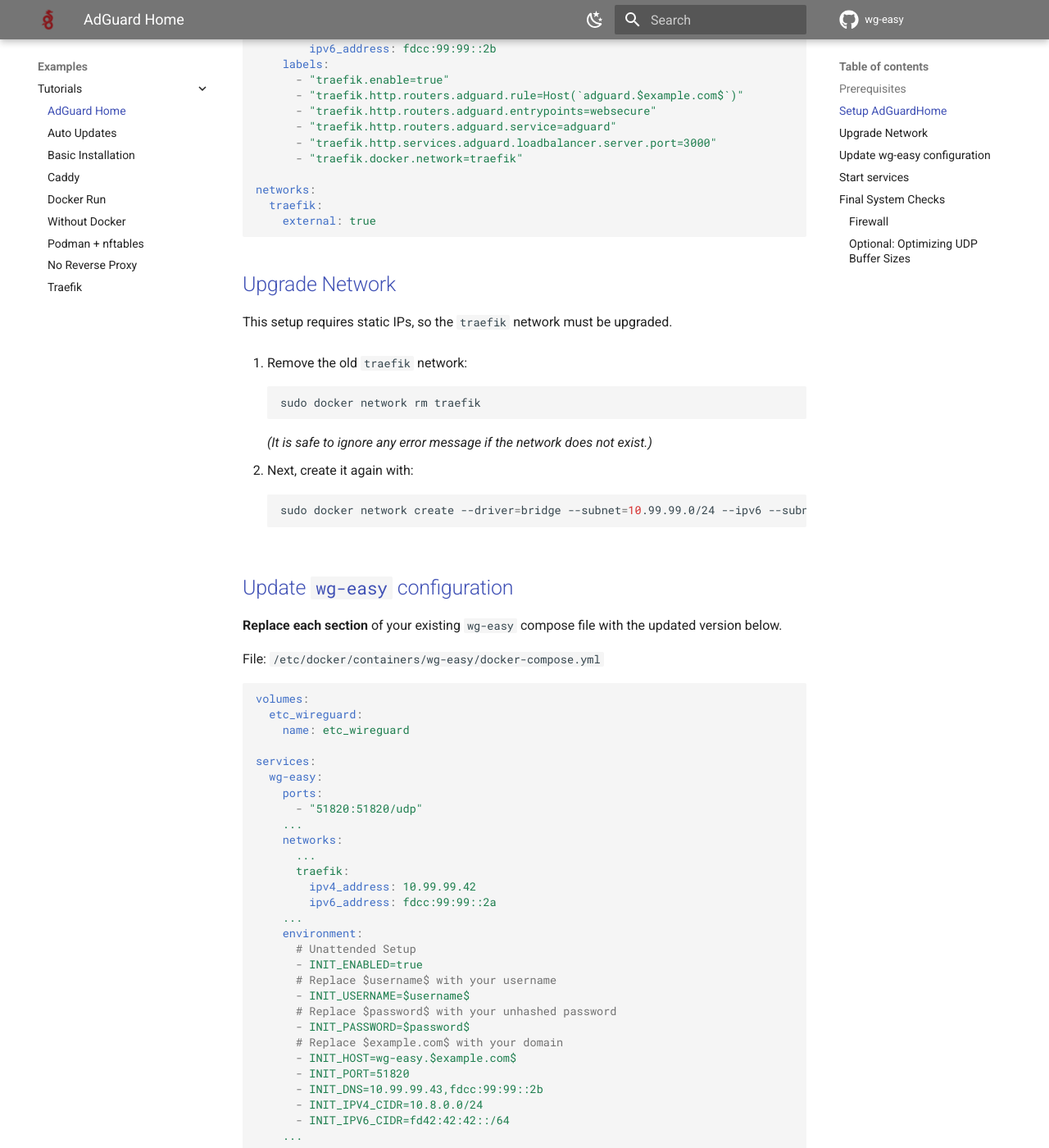
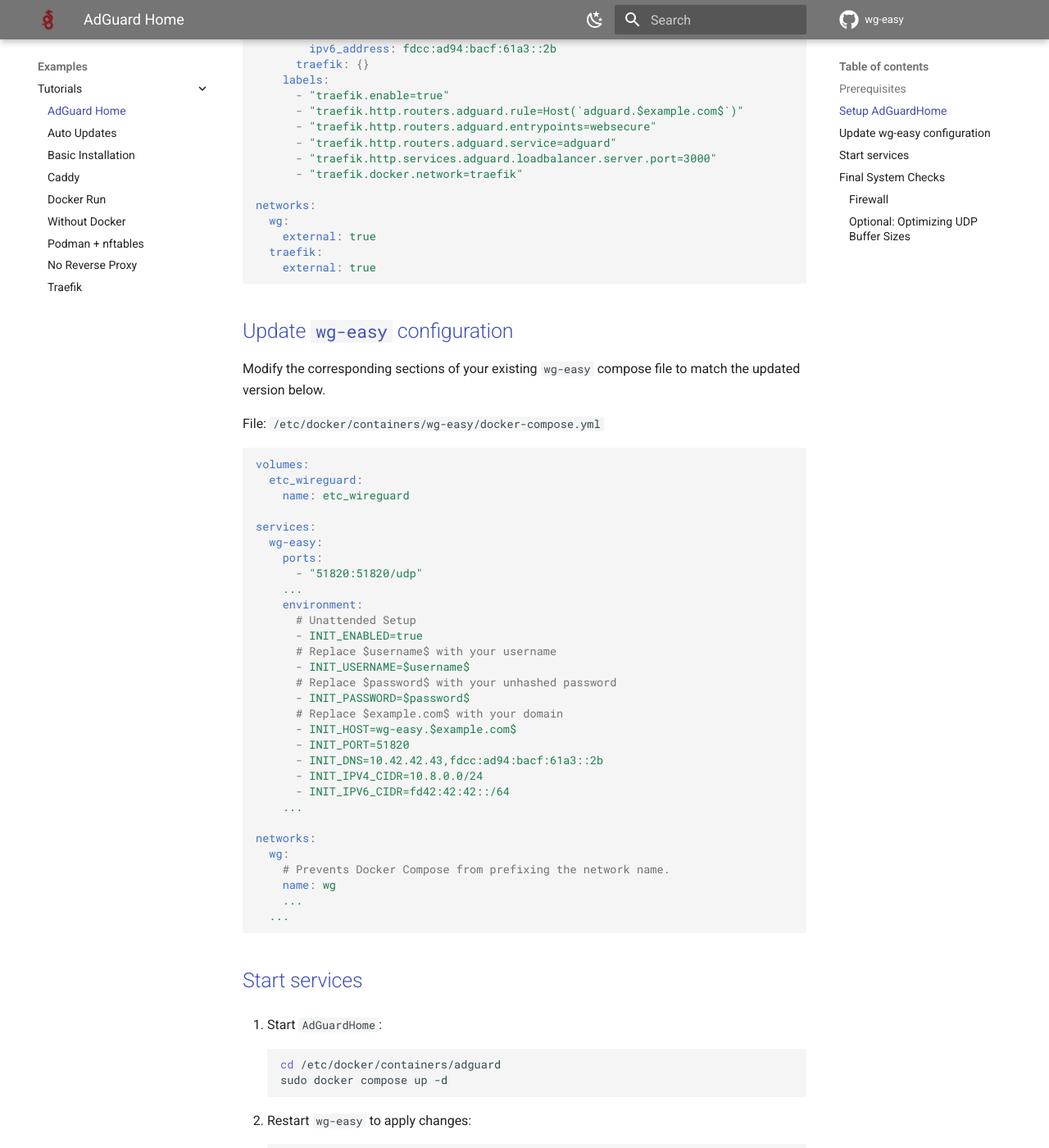
Before and after one commit to wg-easy/wg-easy, an MkDocs documentation site: the page built from docs/content/examples/tutorials/adguard.md, in a window 1280 px wide and 1400 px high, scrolled down 1014 px. Shown: the whole window at 82% size. Built offline with MkDocs 1.6.1 and Material for MkDocs 9.7.7, drawn with Linux system fonts in a browser that asks for light colours; comment, search, counter and statistics services are not loaded; the version menu is left out; some of the changed text lies outside the part shown.

Commit message:
docs: Refine AdGuard Home tutorial based on feedback
Signed-off-by: Edgar R.N <ernvk23@gmail.com>

````diff
--- a/docs/content/examples/tutorials/adguard.md
+++ b/docs/content/examples/tutorials/adguard.md
@@ -38,9 +38,10 @@
       - /etc/docker/volumes/adguard/adguard_work:/opt/adguardhome/work
       - /etc/docker/volumes/adguard/adguard_conf:/opt/adguardhome/conf
     networks:
-      traefik:
-        ipv4_address: 10.99.99.43
-        ipv6_address: fdcc:99:99::2b
+      wg:
+        ipv4_address: 10.42.42.43
+        ipv6_address: fdcc:ad94:bacf:61a3::2b
+      traefik: {}
     labels:
       - "traefik.enable=true"
       - "traefik.http.routers.adguard.rule=Host(`adguard.$example.com$`)"
@@ -50,31 +51,15 @@
       - "traefik.docker.network=traefik"
 
 networks:
+  wg:
+    external: true
   traefik:
     external: true
 ```
 
-## Upgrade Network
-
-This setup requires static IPs, so the `traefik` network must be upgraded.
-
-1. Remove the old `traefik` network:
-
-    ```bash
-    sudo docker network rm traefik
-    ```
-
-    *(It is safe to ignore any error message if the network does not exist.)*
-
-2. Next, create it again with:
-
-    ```bash
-    sudo docker network create --driver=bridge --subnet=10.99.99.0/24 --ipv6 --subnet=fdcc:99:99::/64 traefik
-    ```
-
 ## Update `wg-easy` configuration
 
-**Replace each section** of your existing `wg-easy` compose file with the updated version below.
+Modify the corresponding sections of your existing `wg-easy` compose file to match the updated version below.
 
 File: `/etc/docker/containers/wg-easy/docker-compose.yml`
 
@@ -88,12 +73,6 @@
     ports:
       - "51820:51820/udp"
     ...
-    networks:
-      ...
-      traefik:
-        ipv4_address: 10.99.99.42
-        ipv6_address: fdcc:99:99::2a
-    ...
     environment:
       # Unattended Setup
       - INIT_ENABLED=true
@@ -104,15 +83,17 @@
       # Replace $example.com$ with your domain
       - INIT_HOST=wg-easy.$example.com$
       - INIT_PORT=51820
-      - INIT_DNS=10.99.99.43,fdcc:99:99::2b
+      - INIT_DNS=10.42.42.43,fdcc:ad94:bacf:61a3::2b
       - INIT_IPV4_CIDR=10.8.0.0/24
       - INIT_IPV6_CIDR=fd42:42:42::/64
     ...
 
 networks:
+  wg:
+    # Prevents Docker Compose from prefixing the network name.
+    name: wg
+    ...
   ...
-  traefik:
-    external: true
 ```
 
 ## Start services
````
